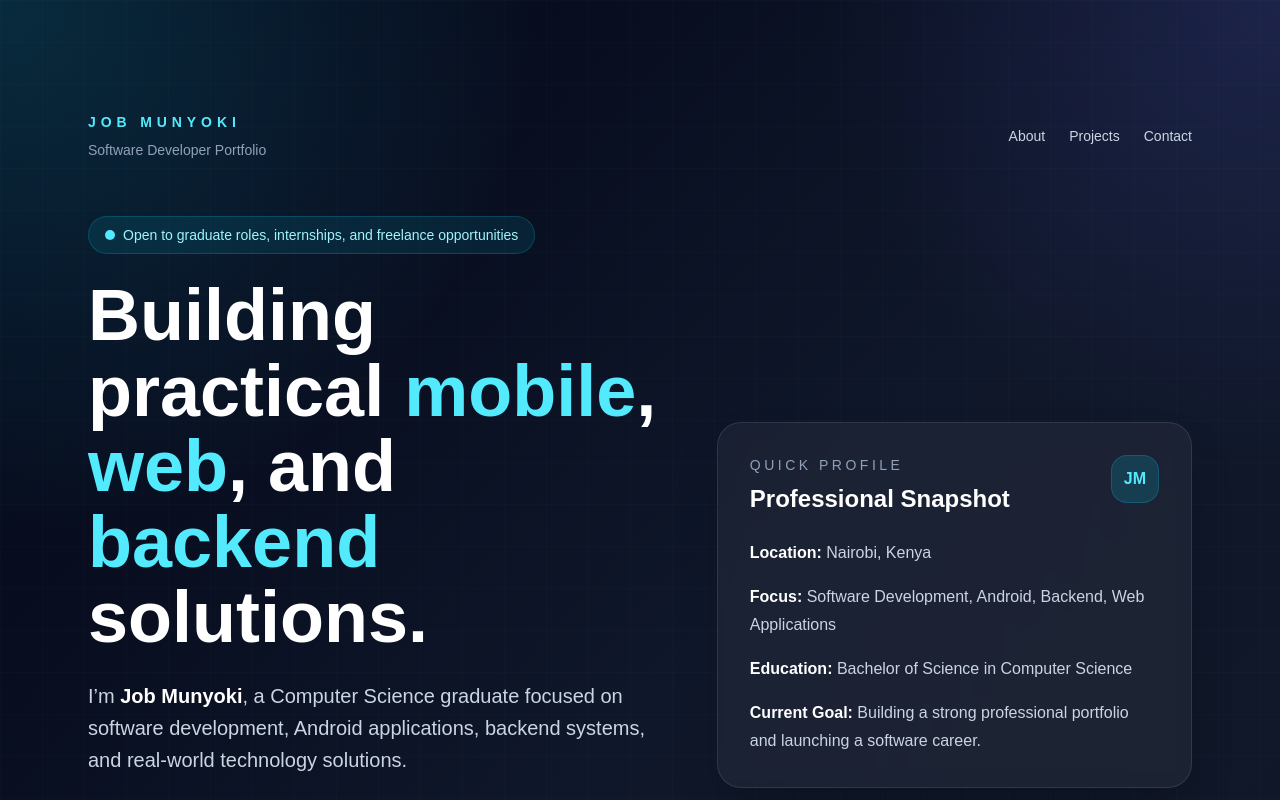
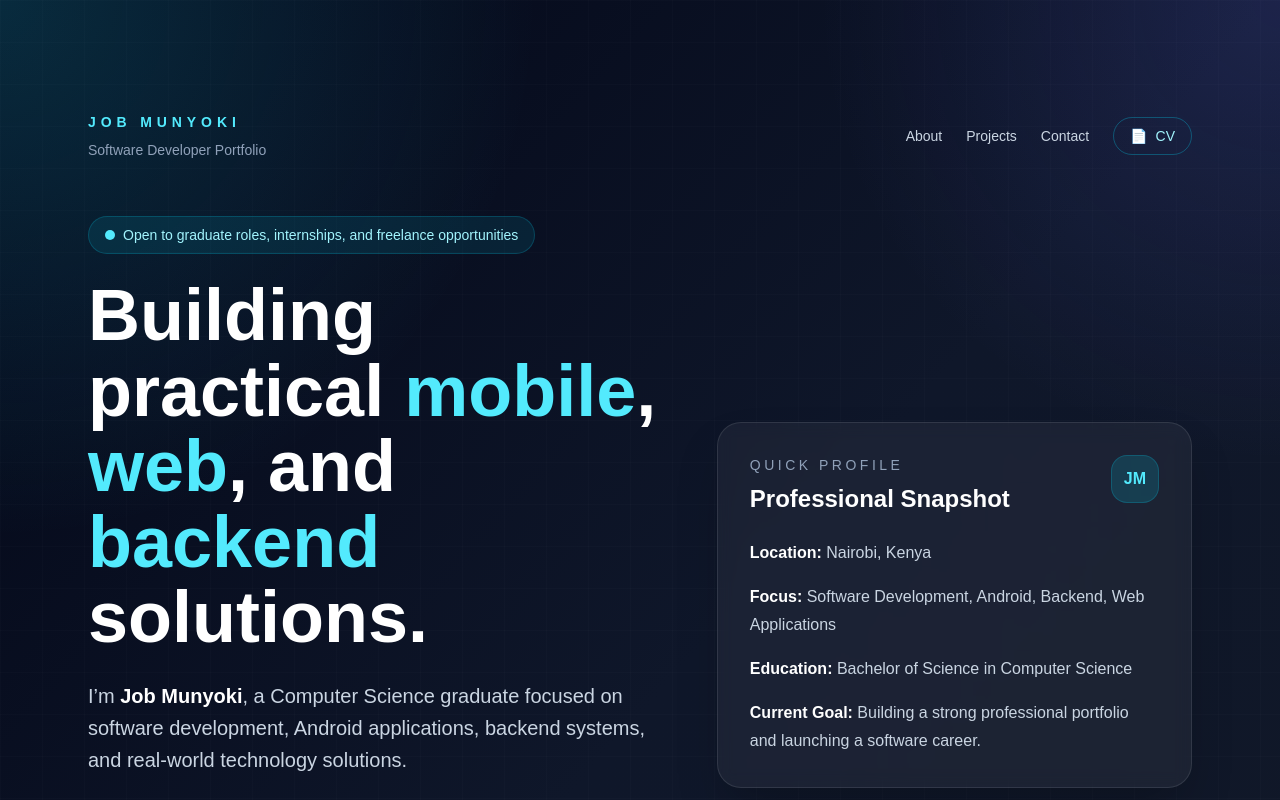
Before and after one commit to JobMunyoki/my-portfolio, a Next.js app: page / in a window 1280 px wide. Shown: the top 800 px of the page. Built offline with nearby package versions, Linux system fonts and the light colour scheme.

Commit message:
Add navbar CV and fix email button

```diff
--- a/app/page.js
+++ b/app/page.js
@@ -65,10 +65,20 @@ export default function PortfolioWebsite() {
               <p className="text-sm text-slate-400 mt-2">Software Developer Portfolio</p>
             </div>
             <div className="hidden md:flex items-center gap-6 text-sm text-slate-300">
-              <a href="#about" className="hover:text-cyan-300 transition">About</a>
-              <a href="#projects" className="hover:text-cyan-300 transition">Projects</a>
-              <a href="#contact" className="hover:text-cyan-300 transition">Contact</a>
-            </div>
+            <a href="#about" className="hover:text-cyan-300 transition">About</a>
+            <a href="#projects" className="hover:text-cyan-300 transition">Projects</a>
+            <a href="#contact" className="hover:text-cyan-300 transition">Contact</a>
+
+            <a
+              href="/cv.pdf"
+              target="_blank"
+              rel="noopener noreferrer"
+              className="inline-flex items-center gap-2 rounded-full border border-cyan-400/30 px-4 py-2 text-cyan-200 hover:bg-cyan-400/10 transition"
+            >
+              <span>📄</span>
+              <span>CV</span>
+            </a>
+          </div>
           </nav>
 
           <div className="grid lg:grid-cols-[1.1fr_0.9fr] gap-12 items-center">
@@ -345,7 +355,7 @@ export default function PortfolioWebsite() {
               </p>
               <div className="flex flex-wrap gap-4">
                 <a
-                  href="mailto:your.email@gmail.com"
+                  href="mailto:munyokijobdeveloper@gmail.com"
                   className="px-6 py-3 rounded-2xl bg-cyan-400 text-slate-950 font-semibold hover:-translate-y-0.5 transition"
                 >
                   Email Me
```
